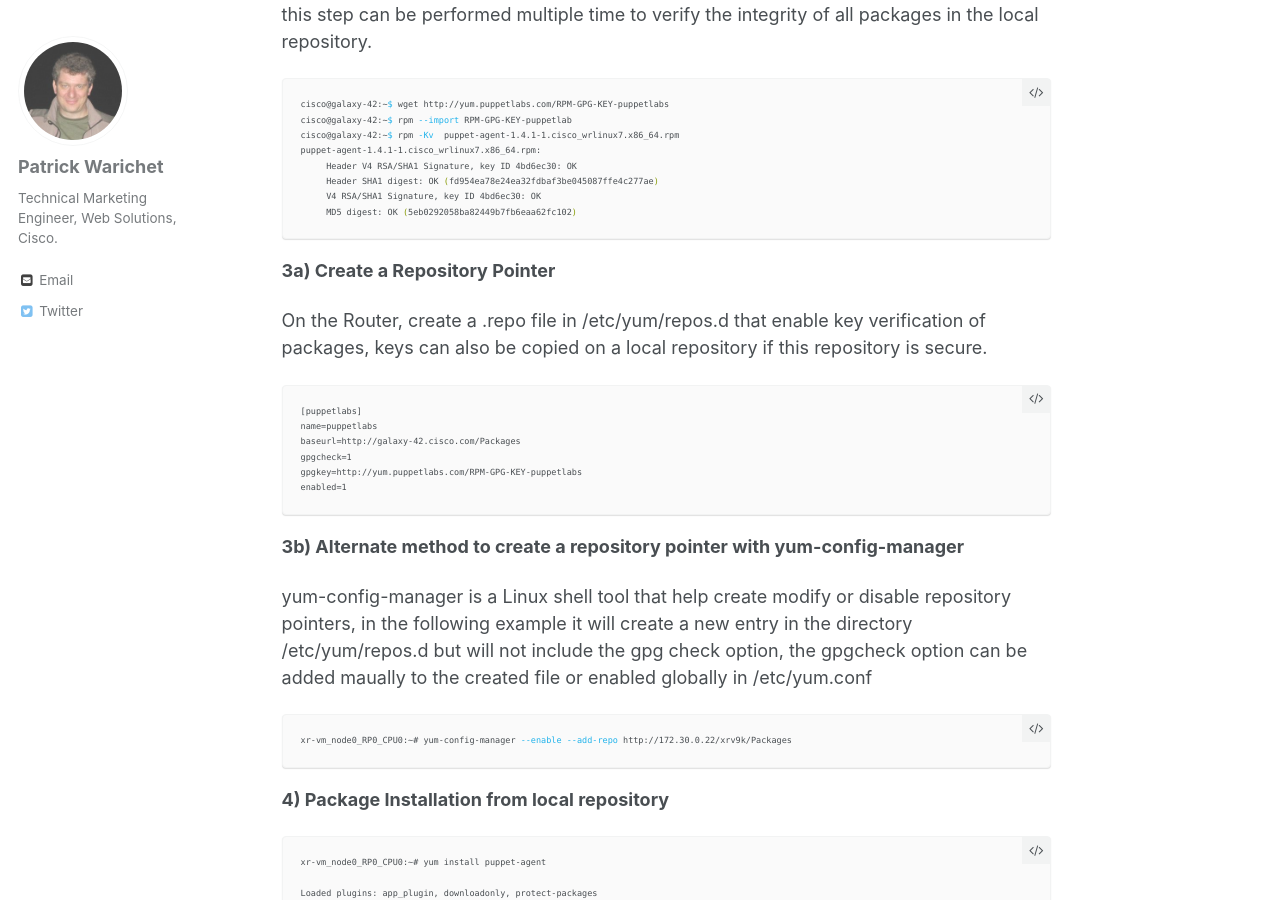
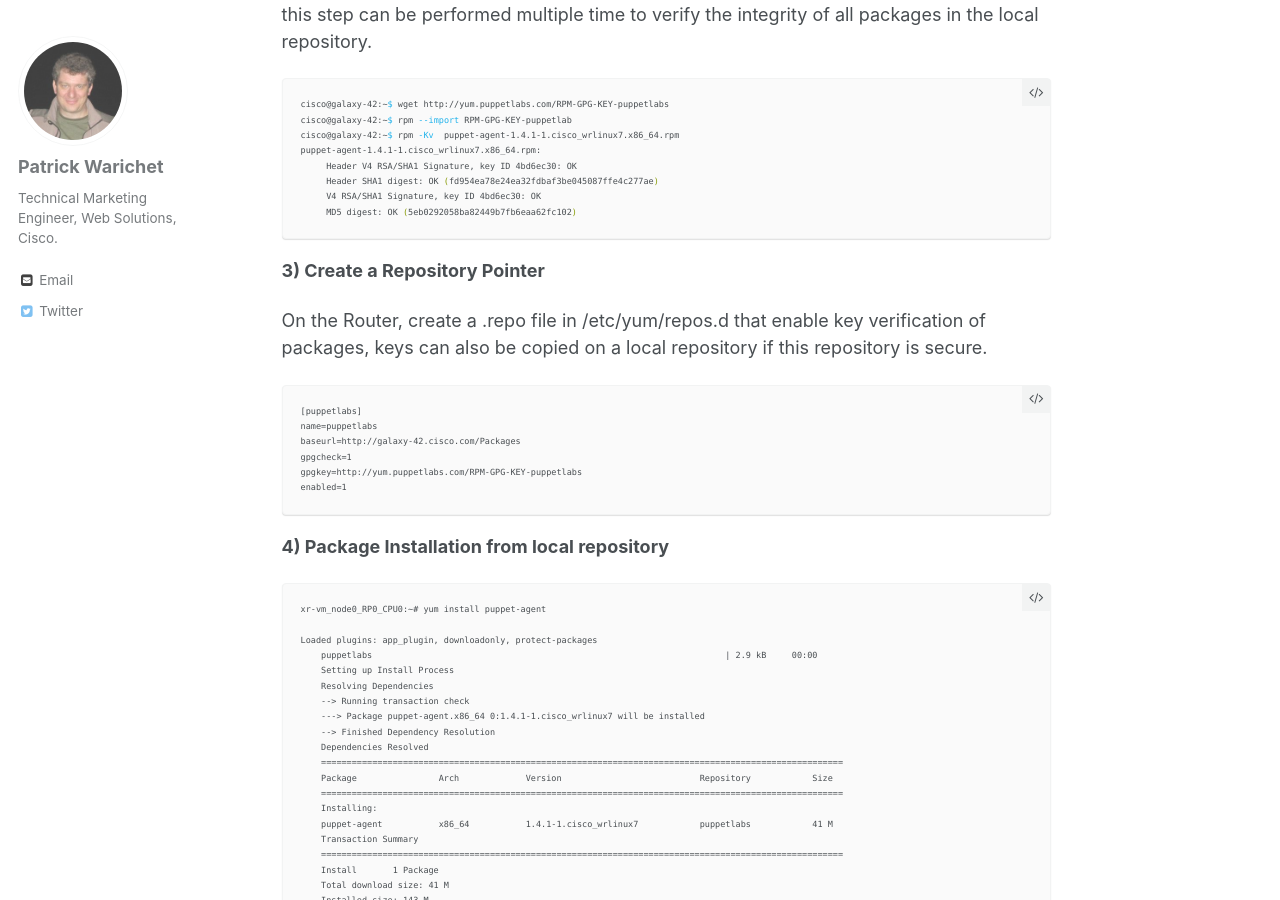
Before and after one commit to xrdocs/software-management, a Jekyll site: the page built from _blogs/2016-10-14-ios-xr-packages-and-security.md, in a window 1280 px wide and 900 px high, scrolled down 1954 px. Built offline with Jekyll 4.4.1, drawn with Linux system fonts in a browser that asks for light colours; comment, search, counter and statistics services are not loaded.

Commit message:
Created 2016-10-14-ios-xr-packages-and-security.md

````diff
--- a/_blogs/2016-10-14-ios-xr-packages-and-security.md
+++ b/_blogs/2016-10-14-ios-xr-packages-and-security.md
@@ -87,7 +87,7 @@ puppet-agent-1.4.1-1.cisco_wrlinux7.x86_64.rpm:
      MD5 digest: OK (5eb0292058ba82449b7fb6eaa62fc102)
 ```
 
-**3a) Create a Repository Pointer**
+**3) Create a Repository Pointer**
 
 On the Router, create a .repo file in /etc/yum/repos.d that enable key verification of packages, keys can also be copied on a local repository if this repository is secure.
 
@@ -98,14 +98,6 @@ baseurl=http://galaxy-42.cisco.com/Packages
 gpgcheck=1
 gpgkey=http://yum.puppetlabs.com/RPM-GPG-KEY-puppetlabs
 enabled=1
-```
-
-**3b) Alternate method to create a repository pointer with yum-config-manager**
-
-yum-config-manager is a Linux shell tool that help create modify or disable repository pointers, in the following example it will create a new entry in the directory /etc/yum/repos.d but will not include the gpg check option, the gpgcheck option can be added maually to the created file or enabled globally in /etc/yum.conf
-
-```shell
-xr-vm_node0_RP0_CPU0:~# yum-config-manager --enable --add-repo http://172.30.0.22/xrv9k/Packages
 ```
 
 **4) Package Installation from local repository**
````
